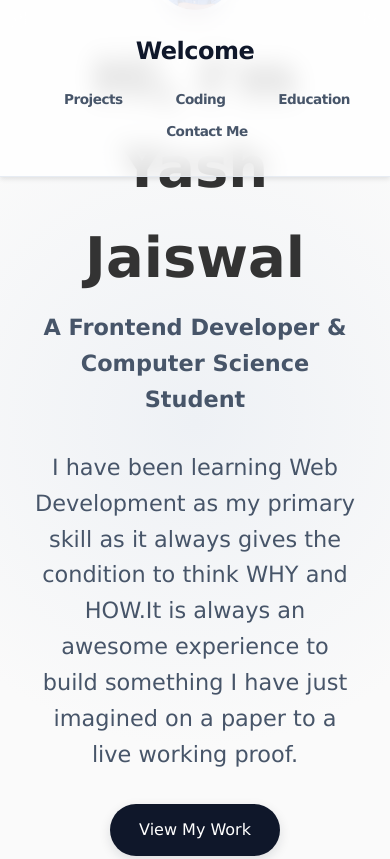
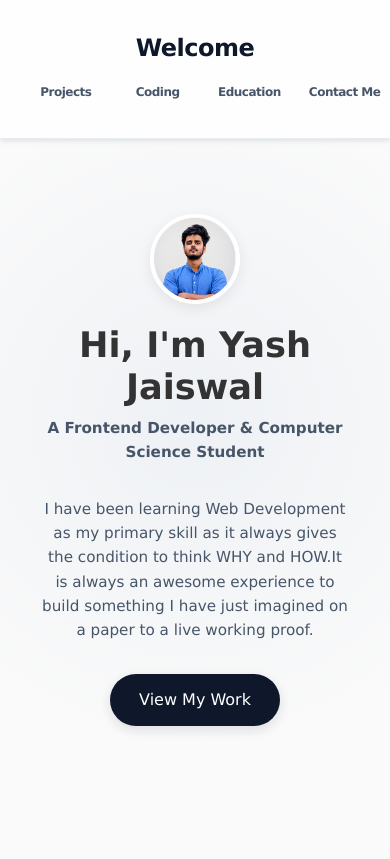
Before and after one commit to yash-jaiswaldev/Portfolio, a plain HTML site: page index.html in a window 390 px wide. Shown: the top 859 px of the page. Drawn offline with Linux system fonts and the light colour scheme.

Commit message:
Fixed Responsiveness

```diff
--- a/style.css
+++ b/style.css
@@ -193,21 +193,53 @@ footer {
 
 /* Responsive Navbar */
 @media (max-width: 768px) {
+    .header {
+        width: 100%;
+        overflow-x: hidden;
+    }
+
     nav {
+        width: 100%;
+        box-sizing: border-box;
         flex-direction: column;
-        gap: 1rem;
-        padding: 1rem !important;
+        gap: 0.6rem;
+        padding: 0.8rem 0.5rem !important;
     }
 
     nav ul {
-        gap: 0.4rem;
+        display: flex;
         width: 100%;
-        flex-wrap: wrap;
+        margin: 0;
+        gap: 0;
+        padding: 0;
+        align-items: center;
         justify-content: center;
     }
 
-    nav ul li a{
-        font-size: 0.85rem;
-        padding: 0.4rem 0.7rem;
+    nav ul li {
+        flex: 1;
+        text-align: center;
+    }
+
+    nav ul li a {
+        display: block;
+        font-size: 0.75rem;
+        padding: 0.4rem 0.1rem;
+        white-space: nowrap;
+    }
+
+    #hero {
+        padding-top: 8rem !important;
+        padding-bottom: 2rem;
+    }
+
+    #hero h1 {
+        font-size: 2.2rem;
+        line-height: 1.2;
+    }
+
+    #hero p {
+        font-size: 0.95rem;
+        padding: 0 0.5rem;
     }
 }
```
